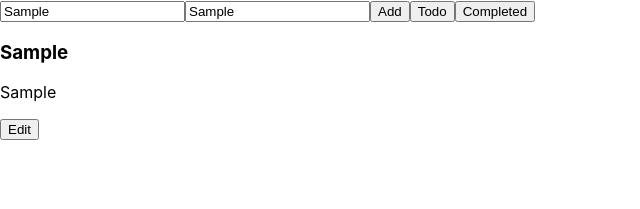
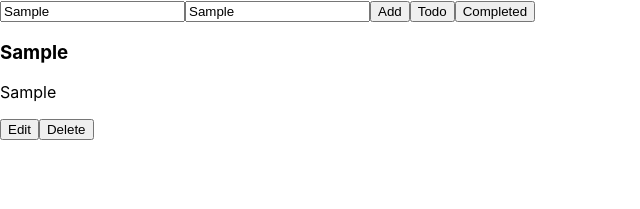
Before and after one commit to anand20-eng/todoapp, a React (Create React App) app: page / in a window 1280 px wide. Both pictures are taken after typing "Sample", "Sample" into the empty fields and a click on the button "Add". Shown: the top 209 px of the page, without its empty margins (0-640 px from the left). Built offline with nearby package versions, Linux system fonts and the light colour scheme.

Commit message:
delete done

```diff
--- a/src/App.js
+++ b/src/App.js
@@ -1,12 +1,13 @@
 import './App.css';
-import React, {useState, useEffect} from 'react';
+import React, { useState, useEffect } from 'react';
 function App() {
-  const [newTitle, setNewTitle] = useState ('');
-  const [newDescription, setNewDescription] = useState ('');
+  const [newTitle, setNewTitle] = useState('');
+  const [newDescription, setNewDescription] = useState('');
   const [allTods, setTodos] = useState([]);
- const [isCompleteScreen, setIsCompleteScreen] = useState (false);
- const [currentEdit,setCurrentEdit] = useState("");
- const [ currentEditedItem,setCurrentEditedItem] = useState("");
+  const [isCompleteScreen, setIsCompleteScreen] = useState(false);
+  const [completedTodos, setCompletedTodos] = useState([]);
+  const [currentEdit, setCurrentEdit] = useState("");
+  const [currentEditedItem, setCurrentEditedItem] = useState("");
 
   const handleAddTodo = () => {
     let newTodoItem = {
@@ -16,53 +17,66 @@ function App() {
     let updatedTodoArray = [...allTods]
     updatedTodoArray.push(newTodoItem)
     setTodos(updatedTodoArray)
-    localStorage.setItem('todolist',JSON.stringify(updatedTodoArray));
+    localStorage.setItem('todolist', JSON.stringify(updatedTodoArray));
 
   }
+  const handleDeleteTodo = index => {
+    let reducedTodo = [...allTods];
+    reducedTodo.splice(index);
+    localStorage.setItem('todolist', JSON.stringify(reducedTodo));
+    setTodos(reducedTodo);
+   };
 
-   useEffect (() => {
-    let savedTodo = JSON.parse (localStorage.getItem ('todolist')) || []
-;
+  useEffect(() => {
+    let savedTodo = JSON.parse(localStorage.getItem('todolist')) || [];
+    let savedCompletedTodo = JSON.parse(
+      localStorage.getItem('completedTodos')
+    );
     if (savedTodo) {
-      setTodos (savedTodo);
+      setTodos(savedTodo);
     }
 
+    if (savedCompletedTodo) {
+      setCompletedTodos(savedCompletedTodo);
+    }
   }, []);
 
-  const handleEdit = (ind,item)=>{
+  const handleEdit = (ind, item) => {
     setCurrentEdit(ind);
     setCurrentEditedItem(item);
   }
-  const handleUpdateTitle = (value)=>{
-    setCurrentEditedItem((prev)=>{
-      return {...prev,title:value}
+  const handleUpdateTitle = (value) => {
+    setCurrentEditedItem((prev) => {
+      return { ...prev, title: value }
     })
   }
 
-  const handleUpdateDescription = (value)=>{
-    setCurrentEditedItem((prev)=>{
-      return {...prev,description:value}
+  const handleUpdateDescription = (value) => {
+    setCurrentEditedItem((prev) => {
+      return { ...prev, description: value }
     })
   }
 
-  const handleUpdateToDo = ()=>{
+  const handleUpdateToDo = () => {
     let newToDo = [...allTods];
     newToDo[currentEdit] = currentEditedItem;
     setTodos(newToDo);
     setCurrentEdit("");
   }
+
+
   return (
     <div className='App'>
       <input
         type="text"
         value={newTitle}
-              onChange={e => setNewTitle (e.target.value)}
+        onChange={e => setNewTitle(e.target.value)}
         placeholder="What's the task title?"
       />
       <input
         type="text"
         value={newDescription}
-              onChange={e => setNewDescription (e.target.value)}
+        onChange={e => setNewDescription(e.target.value)}
         placeholder="What's the task description?"
       />
       <button
@@ -81,17 +95,17 @@ function App() {
       </button>
 
       {isCompleteScreen === false &&
-            allTods.map ((item, index) => {
-              if(currentEdit===index){
-                 return(
+        allTods.map((item, index) => {
+          if (currentEdit === index) {
+            return (
               <div key={index}>
                 <input placeholder='Updated Title'
-                  onChange={(e)=>handleUpdateTitle(e.target.value)}
-                  value={currentEditedItem.title}  />
+                  onChange={(e) => handleUpdateTitle(e.target.value)}
+                  value={currentEditedItem.title} />
                 <textarea placeholder='Updated Title'
                   rows={1}
-                  onChange={(e)=>handleUpdateDescription(e.target.value)}
-                  value={currentEditedItem.description}  />
+                  onChange={(e) => handleUpdateDescription(e.target.value)}
+                  value={currentEditedItem.description} />
 
                 <button
                   type="button"
@@ -102,7 +116,7 @@ function App() {
                 </button>
               </div>
             )
-              }else{
+          } else {
             return (
               <div className="todo-list-item" key={index}>
                 <div>
@@ -111,19 +125,18 @@ function App() {
                 </div>
 
                 <div>
-                      {/* <AiOutlineDelete
-                        className="icon"
-                        onClick={() => handleDeleteTodo (index)}
-                        title="Delete?"
-                      />
-                      <BsCheckLg
+
+                  {/* <BsCheckLg
                     className="check-icon"
-                        onClick={() => handleComplete (index)}
+                    onClick={() => handleComplete(index)}
                     title="Complete?"
                   /> */}
                   <button
-                        onClick={() => handleEdit (index,item)}
+                    onClick={() => handleEdit(index, item)}
                     title="Edit?" > Edit </button>
+                  <button
+                    onClick={() => handleDeleteTodo(index)}
+                    title="Delete?" > Delete </button>
                 </div>
 
               </div>
```
Lines whose indentation alone changed are shown as unchanged.
